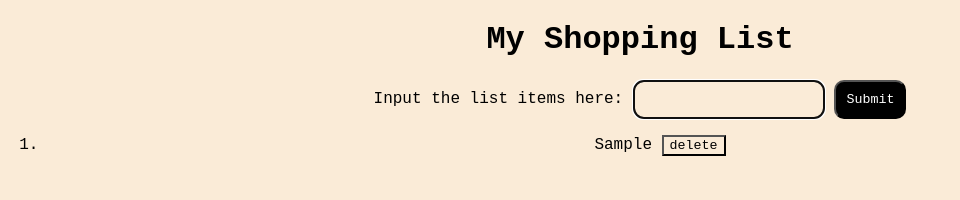
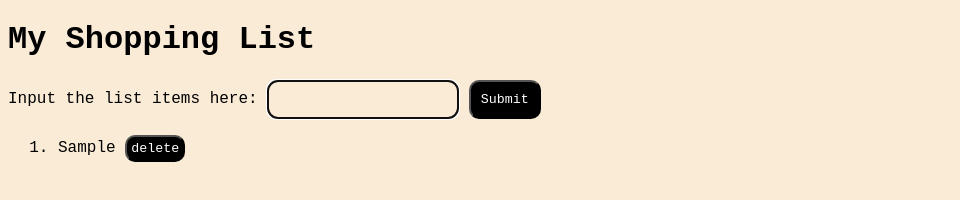
Before and after one commit to dev-gursewak/shopping-list, a plain HTML site: page index.html in a window 1280 px wide. Both pictures are taken after typing "Sample" into the empty fields and a click on the input "Submit". Shown: the whole page, without its empty margins (0-960 px from the left). Drawn offline with Linux system fonts and the light colour scheme.

Commit message:
added style to delete button and margin to the li
used DOM to add style to make it more appealing

```diff
--- a/myscript.js
+++ b/myscript.js
@@ -27,4 +27,15 @@ btn.onclick = function(){
     }
 
     shoppingList.focus();
+
+    deleteButton.style.cssText = `
+        background-color: black;
+        color: white;
+        border-radius: 10px;
+        padding: 4px;
+    `;
+
+    list.style.cssText = `
+        margin: 10px;
+    `;
 }
--- a/style.css
+++ b/style.css
@@ -1,7 +1,6 @@
 * {
     font-family: 'Courier New', Courier, monospace;
     background-color:antiquewhite;
-    text-align: center;
 }
 
 #shoppingList {
```
